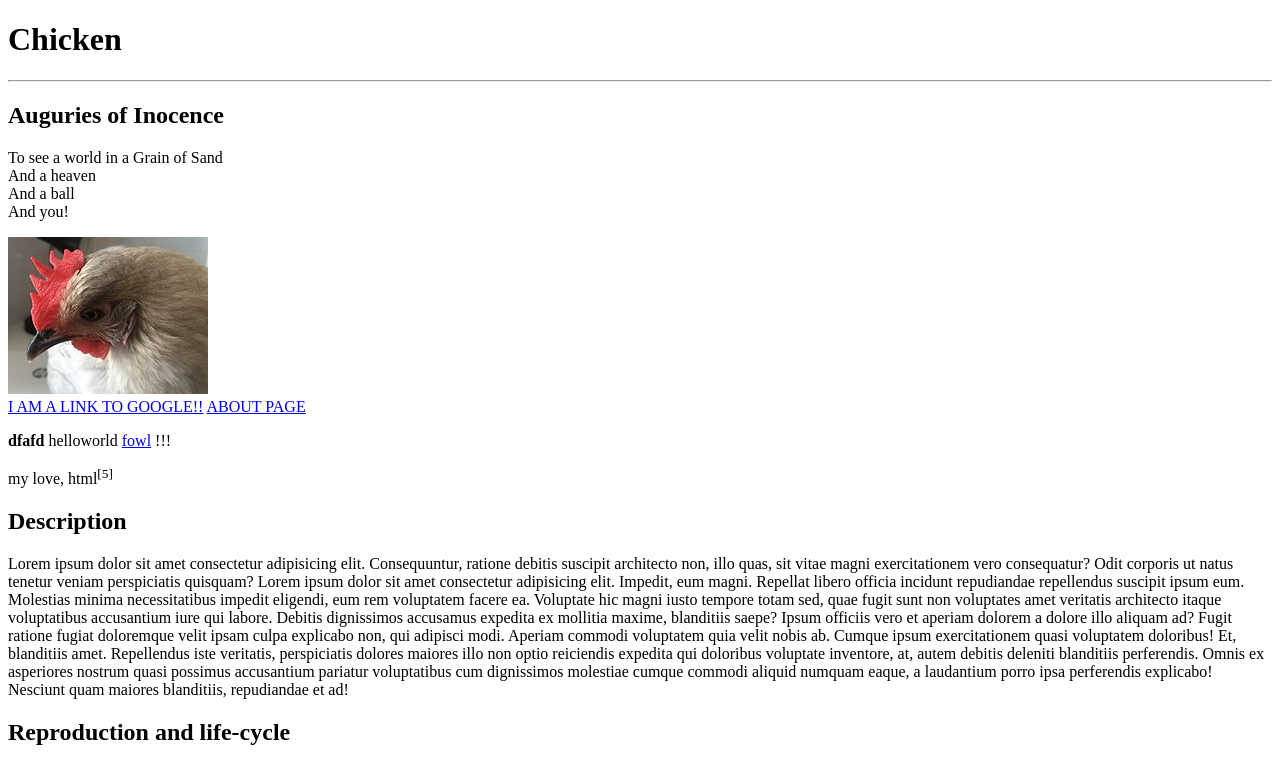
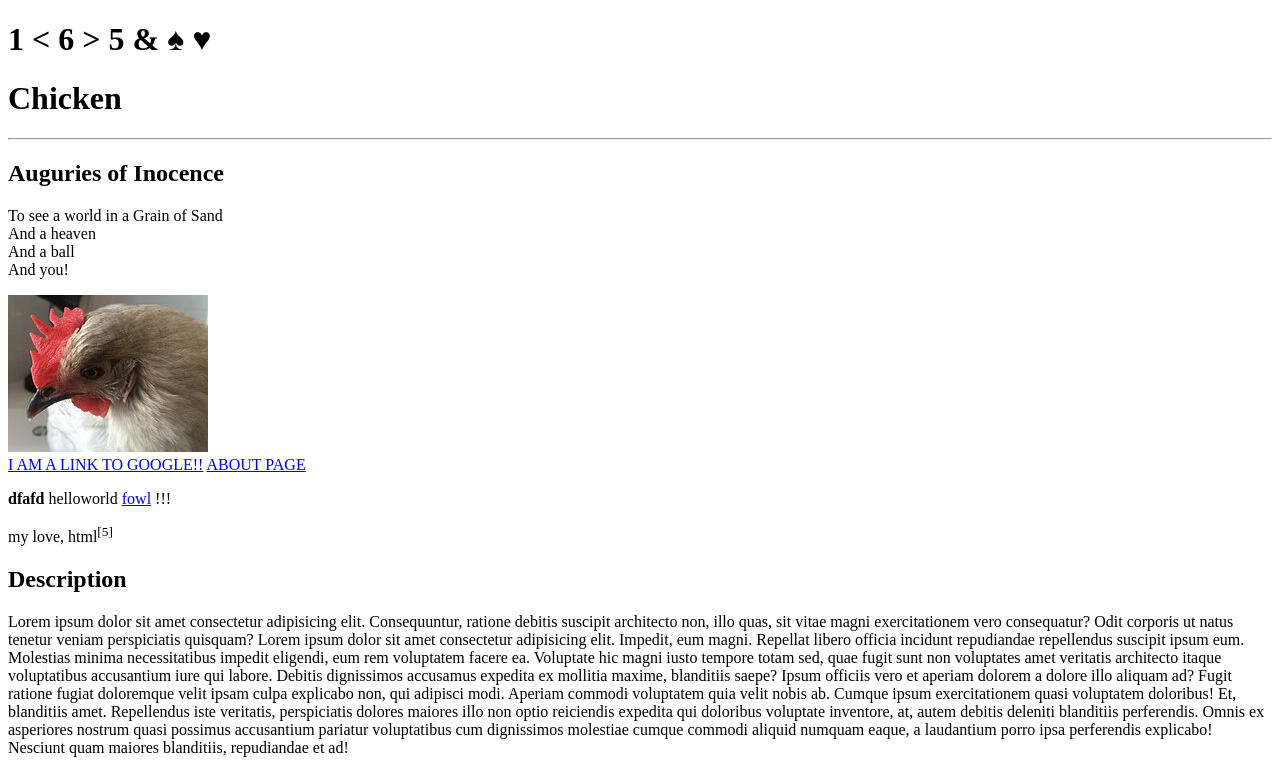
Before and after one commit to Humble7/Web-Bootcamp, a plain HTML site: page chickens.html in a window 1280 px wide. Shown: the top 763 px of the page. Drawn offline with Linux system fonts and the light colour scheme.

Commit message:
Entity Codes

```diff
--- a/chickens.html
+++ b/chickens.html
@@ -7,6 +7,7 @@
 </head>
 
 <body>
+    <h1>1 &lt; 6 &gt; 5 &amp; &spades; &hearts;</h1>
     <h1>Chicken</h1>
     <hr>
 
```
